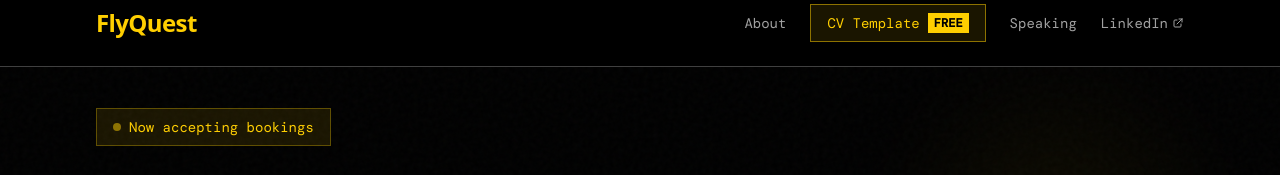
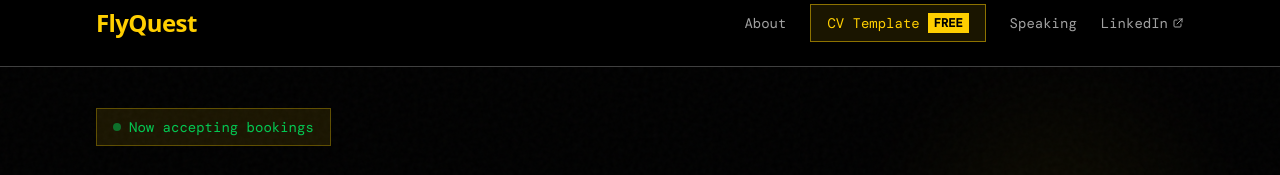
Before and after one commit to ignTlangi/flyquest-landing, a Next.js app: page /cv in a window 1280 px wide. Shown: the part 20-195 px from the top of the page. Built offline with nearby package versions, Linux system fonts and the light colour scheme; a web font is replaced by a local one.

Commit message:
v16.2: Reduce CV preview blur, fix template CTA

```diff
--- a/app/cv/page.tsx
+++ b/app/cv/page.tsx
@@ -50,8 +50,8 @@ export default function CVPage() {
       <section className="relative px-6 md:px-12 lg:px-24 pt-28 md:pt-32 pb-20">
         <div className="max-w-4xl">
           <div className="inline-flex items-center gap-2 bg-flyquest-gold/10 border border-flyquest-gold/30 px-4 py-2 mb-6">
-            <span className="w-2 h-2 bg-flyquest-gold rounded-full animate-pulse"></span>
-            <span className="text-flyquest-gold font-mono text-sm">Now accepting bookings</span>
+            <span className="w-2 h-2 bg-green-500 rounded-full animate-pulse"></span>
+            <span className="text-green-500 font-mono text-sm">Now accepting bookings</span>
           </div>
 
           <h1 className="font-display text-4xl md:text-6xl lg:text-7xl font-bold leading-[0.95] tracking-tight mb-8">
@@ -138,17 +138,17 @@ export default function CVPage() {
             {/* Template Preview - Actual CV Image Blurred */}
             <div className="relative">
               <div className="bg-white aspect-[3/4] overflow-hidden relative select-none">
-                {/* Actual CV Preview - Blurred */}
+                {/* Actual CV Preview - Light blur to show structure */}
                 <img
                   src="/images/cv-preview.webp"
                   alt="CV Template Preview"
-                  className="w-full h-full object-cover object-top blur-[8px] scale-105 pointer-events-none"
+                  className="w-full h-full object-cover object-top blur-[3px] pointer-events-none"
                   draggable="false"
                   onContextMenu={(e) => e.preventDefault()}
                 />
 
-                {/* Gradient Overlay */}
-                <div className="absolute inset-0 bg-gradient-to-t from-black/90 via-black/40 to-black/20 flex items-end justify-center pb-8">
+                {/* Gradient Overlay - lighter at top to show content */}
+                <div className="absolute inset-0 bg-gradient-to-t from-black/80 via-black/20 to-transparent flex items-end justify-center pb-8">
                   <div className="text-center px-4">
                     <p className="text-white font-display font-bold text-xl mb-2">FlyQuest CV Template</p>
                     <p className="text-neutral-300 text-sm">Enter your email to unlock</p>
```
Also changed, not shown: public/images/cv-preview.webp (added).
